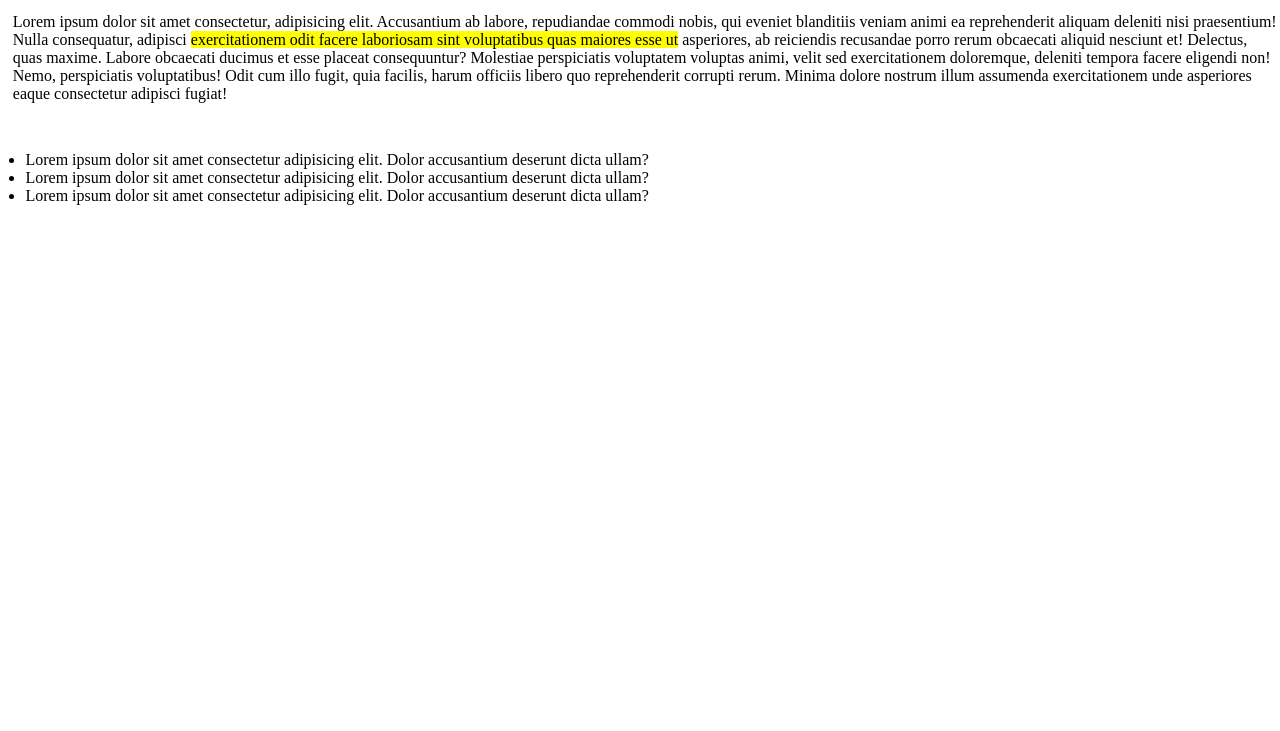
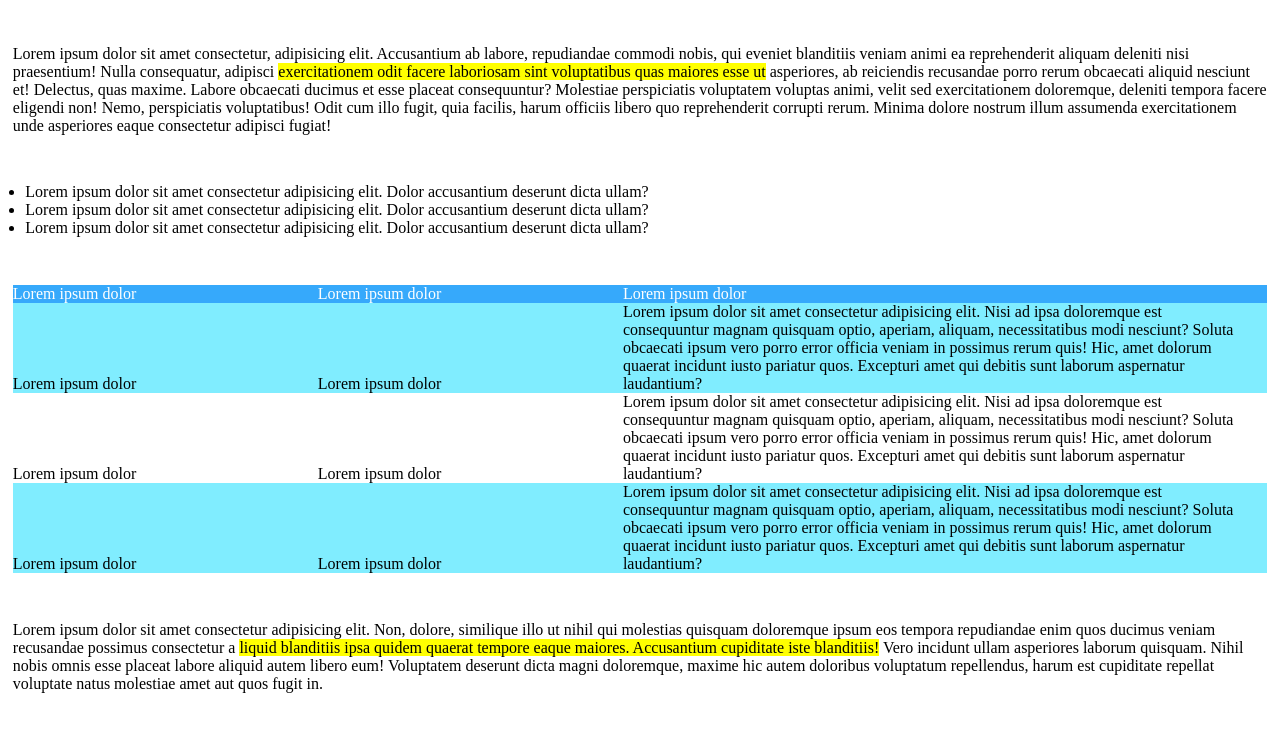
Before and after one commit to pater97/html-css-booleaner, a plain HTML site: page index.html in a window 1280 px wide. Shown: the part 375-1106 px from the top of the page. Before the commit the page ends 800 px from the top, so only its background shows below. Drawn offline with Linux system fonts and the light colour scheme.

Commit message:
mod tabella

```diff
--- a/index.html
+++ b/index.html
@@ -57,11 +57,59 @@
                 </li>
             </ul>
         </section>
+        <!-- /lista puntata -->
+        <section>
+            <div id="riga1">
+                <span class="c1">Lorem ipsum dolor</span>
+                <span class="c2">Lorem ipsum dolor</span>
+                <span class="c3">Lorem ipsum dolor</span>
+            </div>
+            <div class="rigaceleste">
+                <span class="c1">Lorem ipsum dolor</span>
+                <span class="c2">Lorem ipsum dolor</span>
+                <span class="c3">Lorem ipsum dolor sit amet consectetur adipisicing elit. Nisi ad ipsa doloremque est
+                    consequuntur magnam quisquam optio, aperiam, aliquam, necessitatibus modi nesciunt? Soluta obcaecati
+                    ipsum vero porro error officia veniam in possimus rerum quis! Hic, amet dolorum quaerat incidunt
+                    iusto pariatur quos. Excepturi amet qui debitis sunt laborum aspernatur laudantium?
+                </span>
+            </div>
+            <div>
+                <span class="c1">Lorem ipsum dolor</span>
+                <span class="c2">Lorem ipsum dolor</span>
+                <span class="c3">Lorem ipsum dolor sit amet consectetur adipisicing elit. Nisi ad ipsa doloremque est
+                    consequuntur magnam quisquam optio, aperiam, aliquam, necessitatibus modi nesciunt? Soluta obcaecati
+                    ipsum vero porro error officia veniam in possimus rerum quis! Hic, amet dolorum quaerat incidunt
+                    iusto pariatur quos. Excepturi amet qui debitis sunt laborum aspernatur laudantium?</span>
+            </div>
+            <div class="rigaceleste">
+                <div class="c1">Lorem ipsum dolor</div>
+                <div class="c2">Lorem ipsum dolor</div>
+                <div class="c3">Lorem ipsum dolor sit amet consectetur adipisicing elit. Nisi ad ipsa doloremque est
+                    consequuntur magnam quisquam optio, aperiam, aliquam, necessitatibus modi nesciunt? Soluta obcaecati
+                    ipsum vero porro error officia veniam in possimus rerum quis! Hic, amet dolorum quaerat incidunt
+                    iusto pariatur quos. Excepturi amet qui debitis sunt laborum aspernatur laudantium?</div>
+            </div>
+        </section>
         <!-- /tabella -->
-        <section></section>
+        <section>
+            <p>
+                Lorem ipsum dolor sit amet consectetur adipisicing elit. Non, dolore, similique illo ut nihil qui
+                molestias quisquam doloremque ipsum eos tempora repudiandae enim quos ducimus veniam recusandae possimus
+                consectetur a <span class="yellow">liquid blanditiis ipsa quidem quaerat tempore eaque maiores.
+                    Accusantium cupiditate iste
+                    blanditiis!</span> Vero incidunt ullam asperiores laborum quisquam. Nihil nobis omnis esse placeat
+                labore
+                aliquid autem libero eum! Voluptatem deserunt dicta magni doloremque, maxime hic autem doloribus
+                voluptatum repellendus, harum est cupiditate repellat voluptate natus molestiae amet aut quos fugit in.
+            </p>
+        </section>
         <!-- /paragrafo finale -->
     </main>
-    <footer></footer>
+    <footer>
+        <section>
+
+        </section>
+    </footer>
 </body>
 
 </html>
--- a/style.css
+++ b/style.css
@@ -3,6 +3,7 @@ body{
 }
 main{
     margin-left: 1%;
+    margin-right: 1%;
 }
 #barra{
     background-color:#00a1ff;
@@ -36,3 +37,26 @@ main{
     margin-top: 3rem;
     margin-bottom: 3rem;
 }
+#riga1{
+    background-color:#36a9fb;
+    color: white;
+}
+.c1{
+    display: inline-block;
+    width: 24%;
+}
+.c2{
+    display: inline-block;
+    width: 24%;
+}
+.c3{
+    display: inline-block;
+    width: 50%;
+}
+.rigaceleste{
+    background-color: #80edff;
+}
+p{
+    margin-top: 3rem;
+    margin-bottom: 3rem;
+}
```
